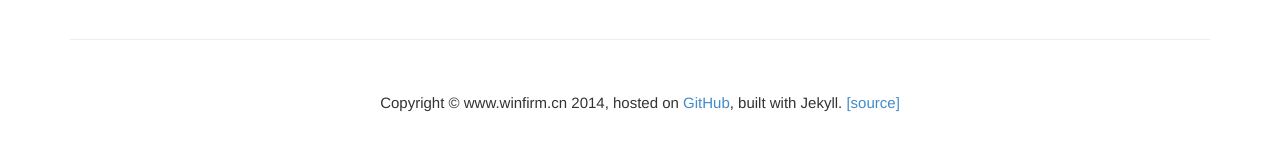
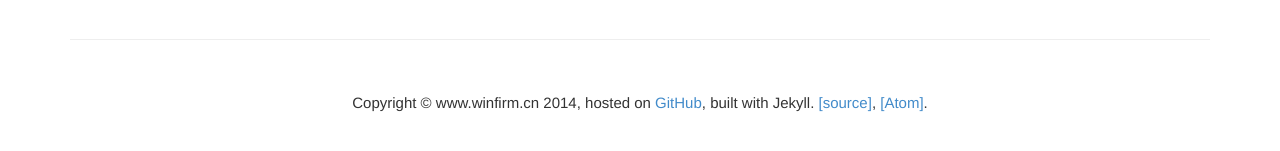
Before and after one commit to wdyggh/wdyggh.github.com, a Jekyll site: the page built from index.html, in a window 1280 px wide and 900 px high, scrolled down 1641 px. Shown: the part 724-875 px from the top of the window. Built offline with Jekyll 4.4.1, drawn with Linux system fonts in a browser that asks for light colours; Markdown is read by kramdown in place of the engine named in the settings; the list of posts is cut into pages by our own code; comment, search, counter and statistics services are not loaded.

Commit message:
update index.html

```diff
--- a/_includes/copyright.html
+++ b/_includes/copyright.html
@@ -1,5 +1,5 @@
             <p align="center">
-              Copyright &copy; www.winfirm.cn 2014, hosted on <a href="https://github.com/panxw">GitHub</a>, built with Jekyll. <a href="https://github.com/panxw/panxw.github.com">[source]</a>
+              Copyright &copy; www.winfirm.cn 2014, hosted on <a href="https://github.com/panxw">GitHub</a>, built with Jekyll. <a href="https://github.com/panxw/panxw.github.com">[source]</a>, <a href="http://www.winfirm.cn/atom.xml">[Atom]</a>.
 				<br/>
 				<font size=2px><script src="http://s22.cnzz.com/stat.php?id=5868355&web_id=5868355" language="JavaScript"></script></font>
             </p>
```
